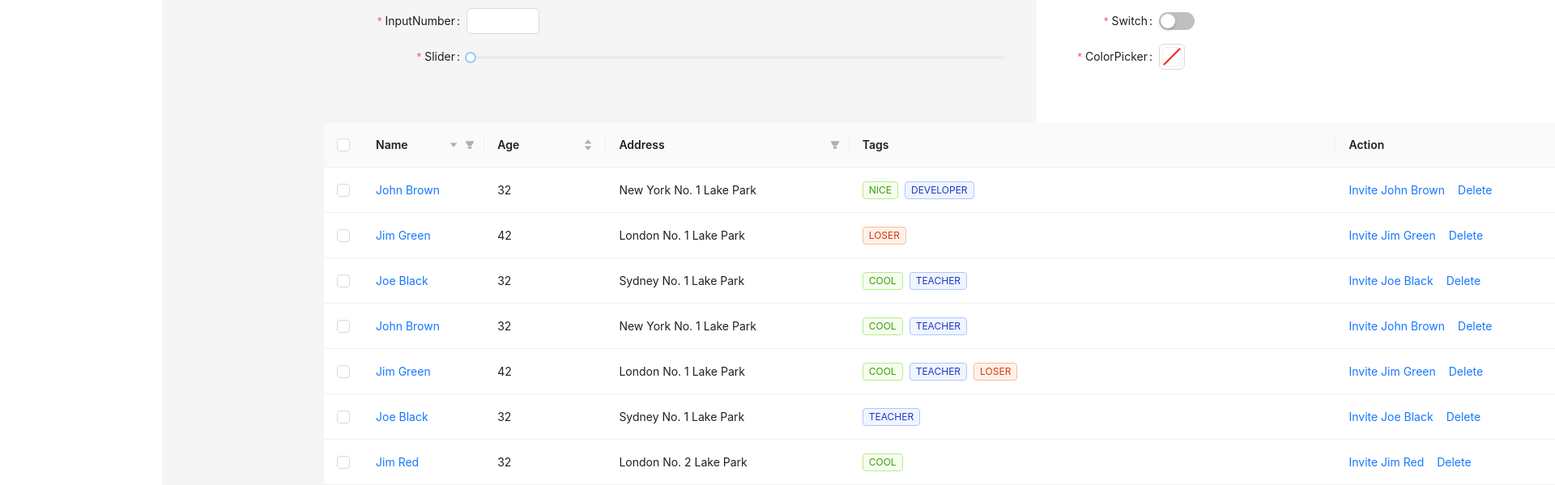
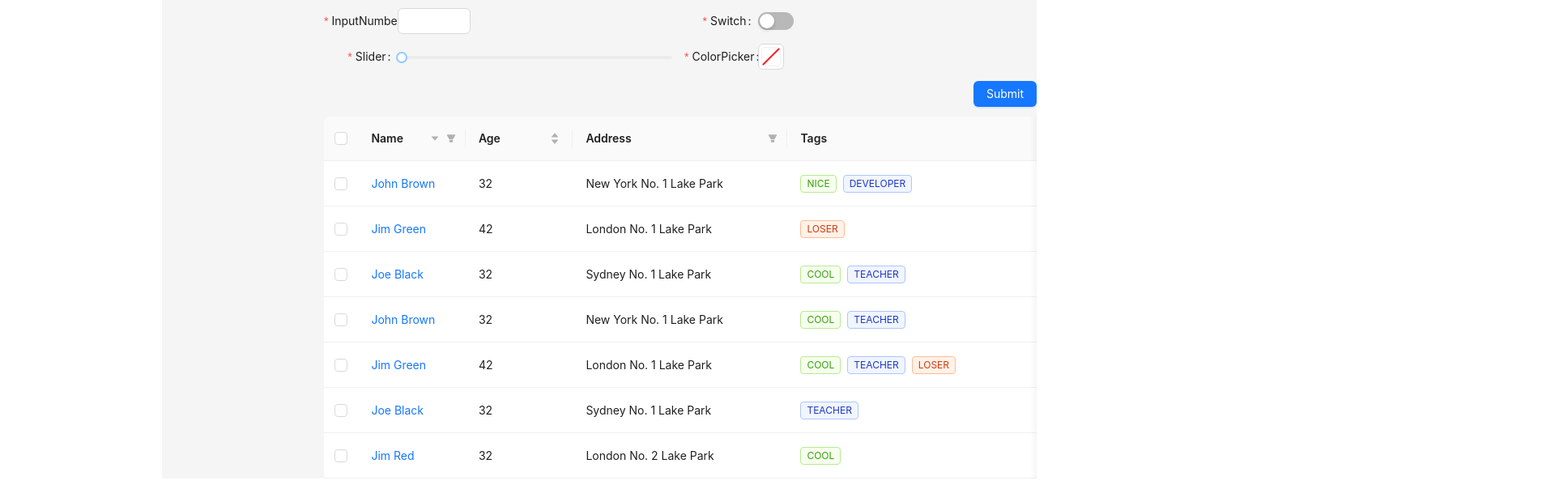
Before and after one commit to mrsubhonbek/antd-demo, a React (Vite) app: page / in a window 1280 px wide. Shown: the part 366-965 px from the top of the page at 81% size, 1920 px wide, since content can reach past the window. Built offline with nearby package versions, Linux system fonts and the light colour scheme.

Commit message:
fix width x in table

```diff
--- a/src/app/page/form/component/table.tsx
+++ b/src/app/page/form/component/table.tsx
@@ -167,7 +167,7 @@ const TableExample: React.FC = () => (
       pagination={false}
       columns={columns}
       dataSource={data}
-      scroll={{ x: 1700 }}
+      scroll={{ x: 1500 }}
     />
 );
 
--- a/src/app/page/form/page.tsx
+++ b/src/app/page/form/page.tsx
@@ -1,21 +1,21 @@
-import { Col, Row, Space } from 'antd';
+import { Col, Row } from 'antd';
 import AnyForm from './component/form';
 import TableExample from './component/table';
 
 const PageForm: React.FC = () => {
   return (
-    <Space direction="vertical">
+    <>
       <Row justify="center">
         <Col span={24}>
           <AnyForm />
         </Col>
       </Row>
-      <Row className="max-w-6xl">
-        <Col span={24}>
+      <Row className="">
+        <Col className=" max-w-full">
           <TableExample />
         </Col>
       </Row>
-    </Space>
+    </>
   );
 };
 
```
